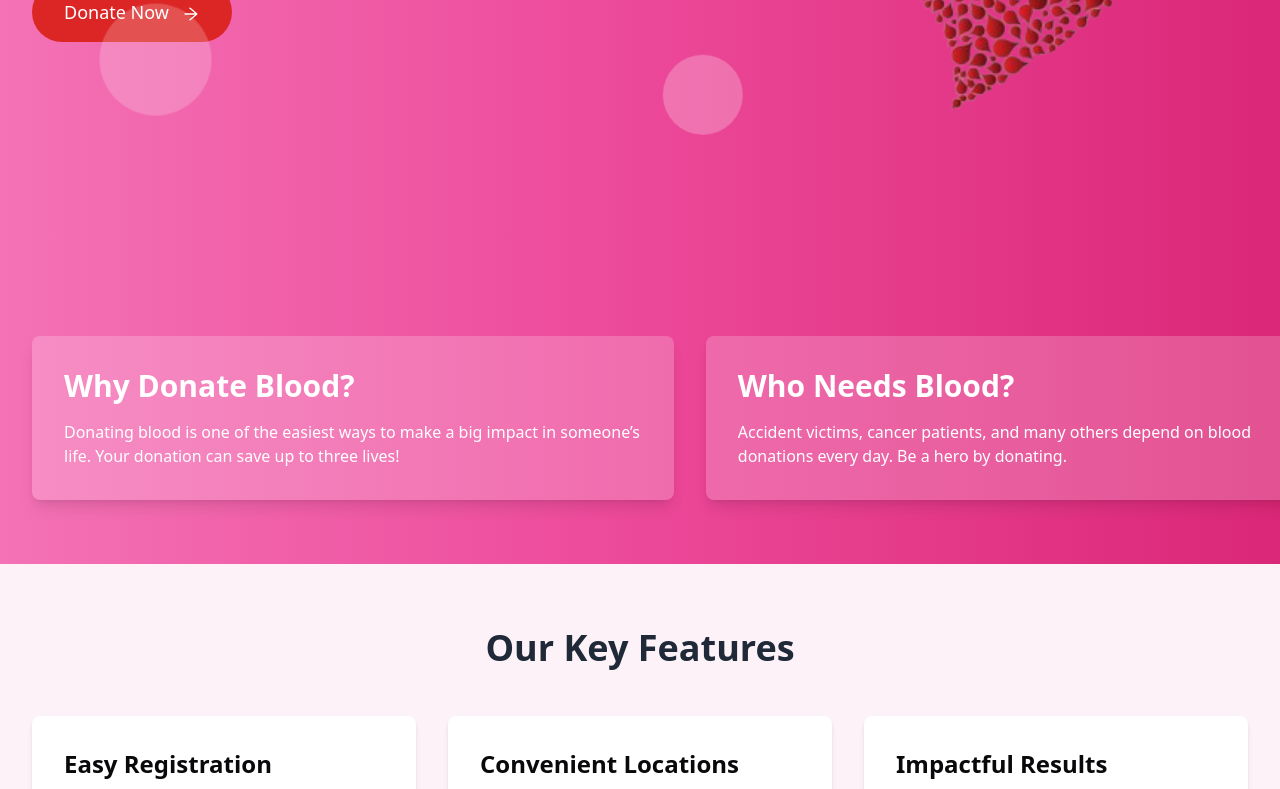
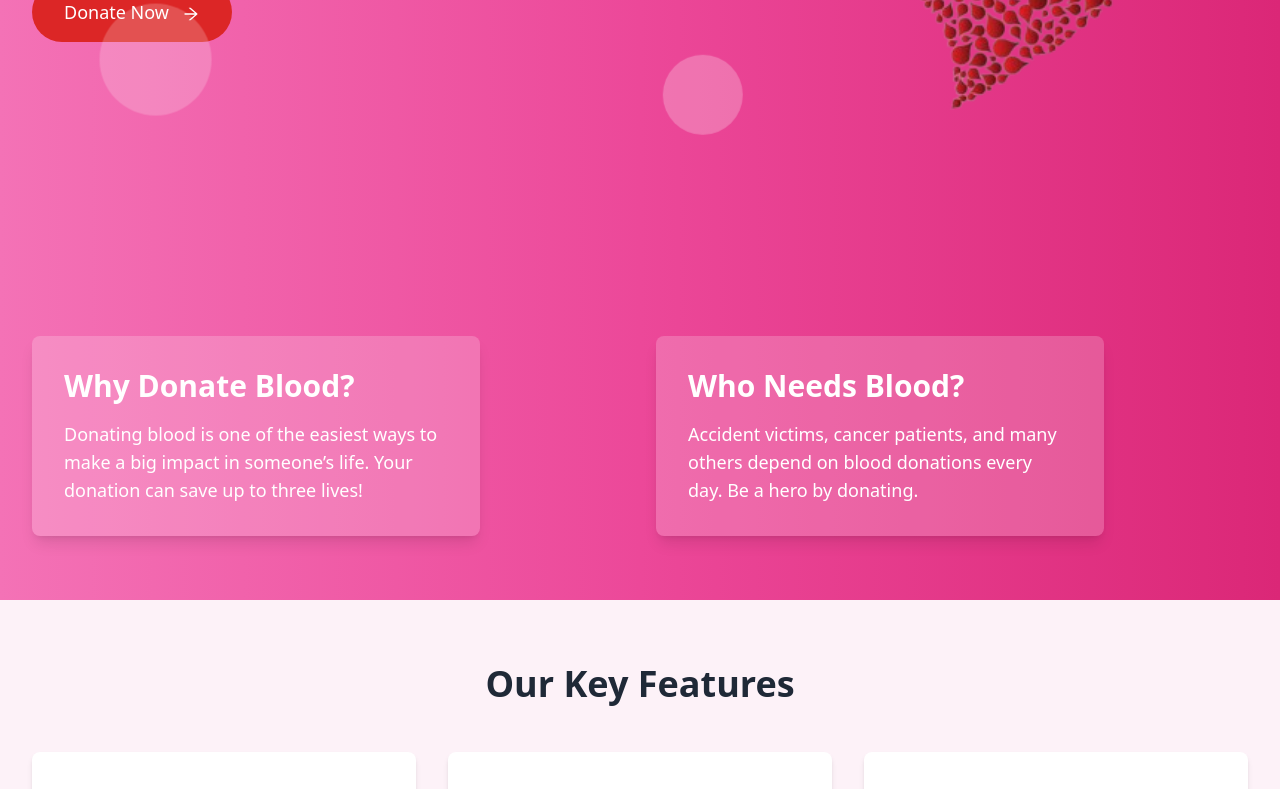
Before and after one commit to j2patel4545/Prime_DE-Project-10-, a React (Vite) app in the folder Frontend/: page / in a window 1280 px wide. Shown: the part 528-1317 px from the top of the page. Built offline with nearby package versions, Linux system fonts and the light colour scheme.

Commit message:
LandingPage.jsx

```diff
--- a/Frontend/src/Components/LandingPage/LandingPage.jsx
+++ b/Frontend/src/Components/LandingPage/LandingPage.jsx
@@ -117,29 +117,36 @@ const LandingPage = () => {
         </section>
 
         {/* Info Section */}
-        <section className="grid justify-center grid-cols-1 md:grid-cols-2 gap-8 py-16 px-8 " ref={infoRef}>
+        <section className="grid grid-cols-1 md:grid-cols-2 gap-8 py-16 px-8" ref={infoRef}>
   <motion.div
     variants={staggeredVariants}
     initial="hidden"
     animate={infoInView ? 'visible' : 'hidden'}
-            className="flex justify-center w-screen space-x-8"
+    className="flex flex-col justify-center items-center md:items-start"
   >
     <motion.div
       variants={childVariants}
-              className="bg-white flex-col bg-opacity-20 p-8 rounded-lg shadow-lg"
+      className="bg-white flex-col bg-opacity-20 p-8 rounded-lg shadow-lg w-full max-w-md mx-auto md:mx-0"
     >
-              <h2 className="text-3xl font-bold mb-4">Why Donate Blood?</h2>
-              <p>
+      <h2 className="text-2xl md:text-3xl font-bold mb-4">Why Donate Blood?</h2>
+      <p className="text-base md:text-lg">
         Donating blood is one of the easiest ways to make a big impact in someone’s life. Your donation can save up to three lives!
       </p>
     </motion.div>
+  </motion.div>
 
   <motion.div
+    variants={staggeredVariants}
+    initial="hidden"
+    animate={infoInView ? 'visible' : 'hidden'}
+    className="flex flex-col justify-center items-center md:items-start"
+  >
+    <motion.div
       variants={childVariants}
-              className="bg-white flex-col bg-opacity-20 p-8 pr-10 rounded-lg shadow-lg"
+      className="bg-white flex-col bg-opacity-20 p-8 pr-10 rounded-lg shadow-lg w-full max-w-md mx-auto md:mx-0"
     >
-              <h2 className="text-3xl font-bold mb-4">Who Needs Blood?</h2>
-              <p>
+      <h2 className="text-2xl md:text-3xl font-bold mb-4">Who Needs Blood?</h2>
+      <p className="text-base md:text-lg">
         Accident victims, cancer patients, and many others depend on blood donations every day. Be a hero by donating.
       </p>
     </motion.div>
```
Lines whose indentation alone changed are shown as unchanged.
